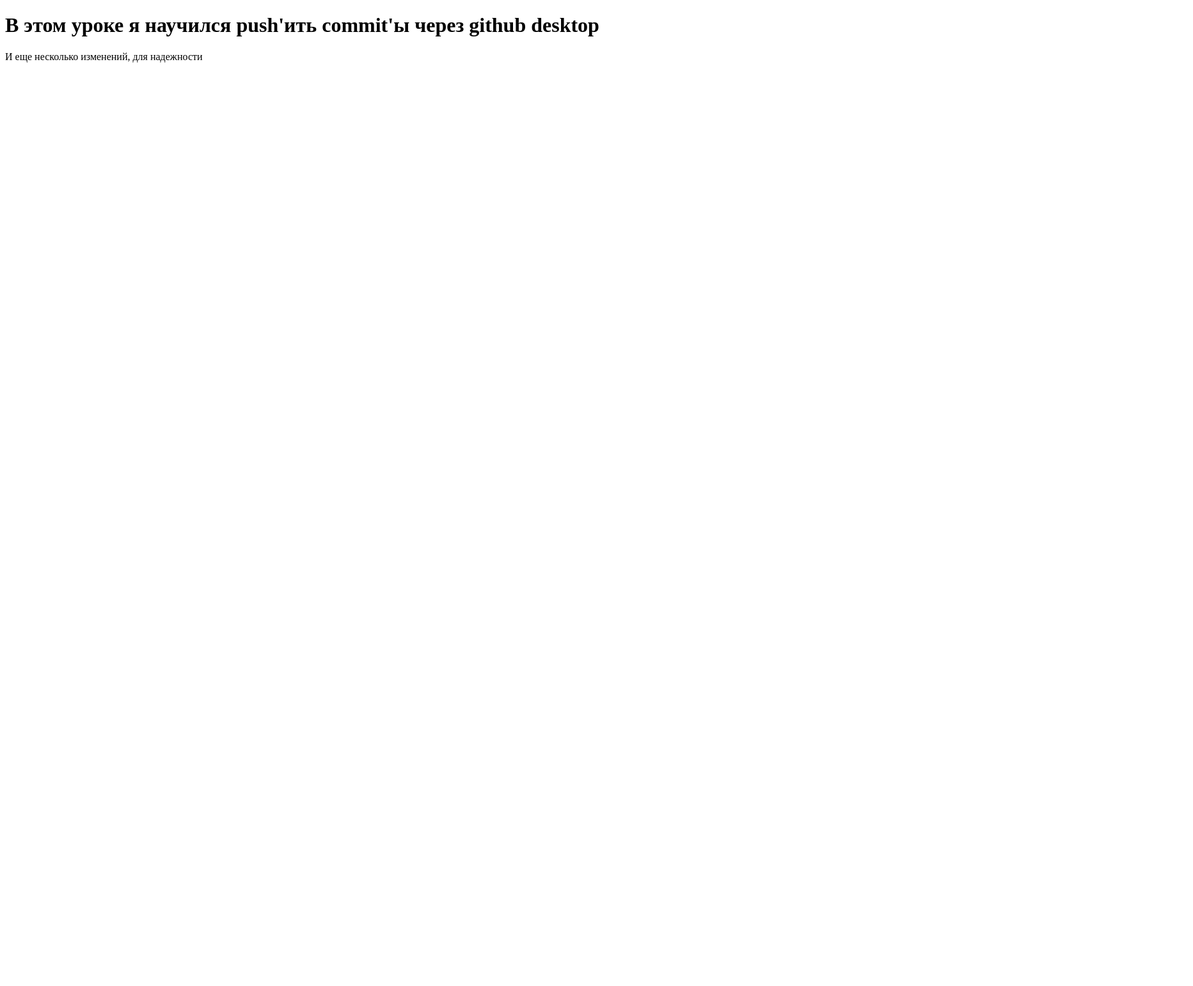
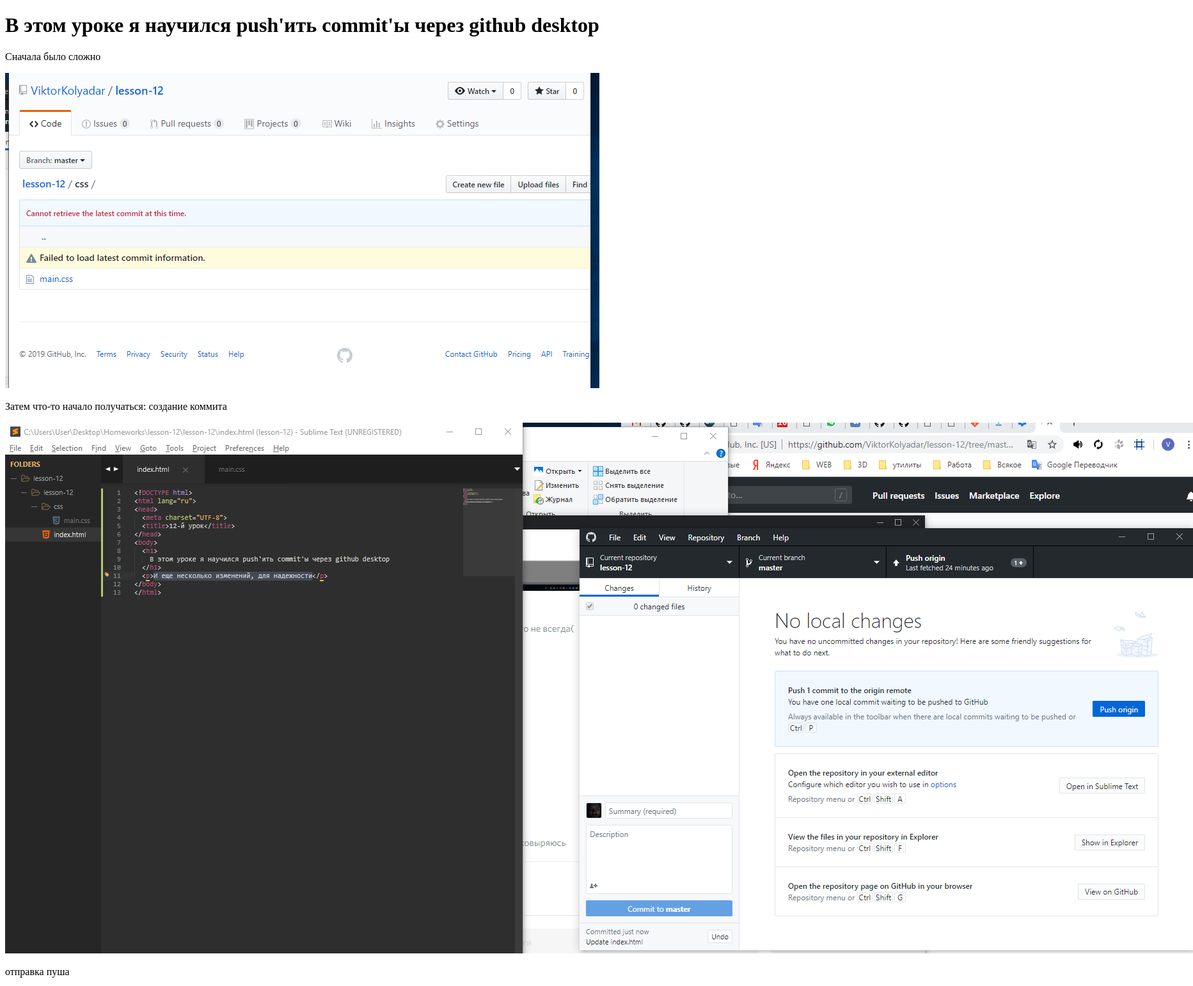
Before and after one commit to ViktorKolyadar/lesson-12, a plain HTML site: page index.html in a window 1280 px wide. Shown: the top 1542 px of the page at 64% size, 1865 px wide, since content can reach past the window. Before the commit the page ends 800 px from the top, so only its background shows below. Drawn offline with Linux system fonts and the light colour scheme.

Commit message:
добавление скриншотов
добавление скриншотов

```diff
--- a/index.html
+++ b/index.html
@@ -8,6 +8,13 @@
 	<h1>
 		В этом уроке я научился push'ить commit'ы через github desktop
 	</h1>
-	<p>И еще несколько изменений, для надежности</p>
+	<p>Сначала было сложно</p>
+	<img src="img/failed to load latest commit information.png" alt="failed to load latest commit information"><br>
+	<p>Затем что-то начало получаться: создание коммита</p>
+	<img src="img/коммиты.png" alt="создание коммита"><br>
+	<p>отправка пуша</p>
+	<img src="img/пушы.png" alt="пуш"><br>
+	коммиты дошли, хоть и не сразу
+	<img src="img/коммиты на гитхабе.png" alt="что-то получилось">
 </body>
 </html>
```
Also changed, not shown: img/failed to load latest commit information.png (added), img/коммиты на гитхабе.png (added), img/коммиты.png (added), img/пушы.png (added).
